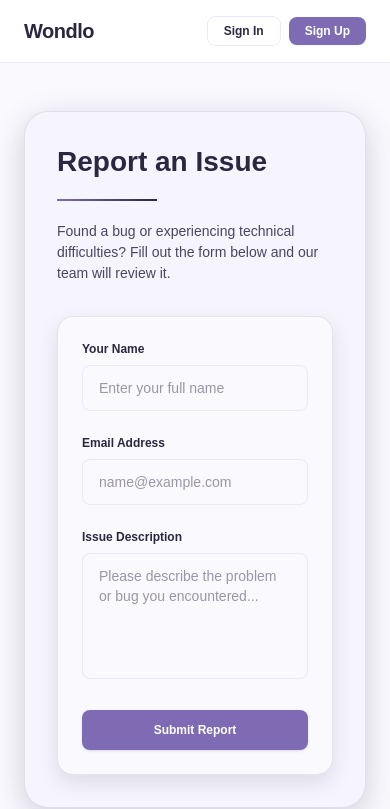
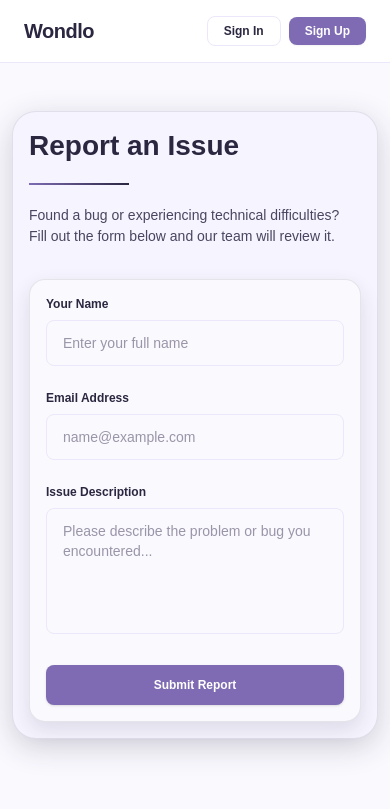
Before and after one commit to Estilo85/Wondlo1, a Next.js app: page /report-issue in a window 390 px wide. Shown: the top 809 px of the page. Built offline with nearby package versions, Linux system fonts and the light colour scheme.

Commit message:
Improve report issue form spacing

```diff
--- a/app/report-issue/page.tsx
+++ b/app/report-issue/page.tsx
@@ -21,11 +21,11 @@ export default function ReportIssuePage() {
     <div className="min-h-screen flex flex-col bg-[#FAF9FE] text-[#2B2740]">
       <Navbar />
 
-      <main className="flex-grow w-full max-w-2xl mx-auto px-6 py-12">
+      <main className="flex-grow w-full max-w-2xl mx-auto px-3 sm:px-6 py-12">
 
         {/* Outer Section */}
         <div
-          className="w-full rounded-3xl p-8 sm:p-12"
+          className="w-full rounded-3xl p-4 sm:p-12"
           style={{
             backgroundColor: '#F6F4FE',
             border: '0.1px solid rgba(43, 39, 64, 0.10)',
@@ -70,7 +70,7 @@ export default function ReportIssuePage() {
           {/* Submitted State */}
           {submitted ? (
             <div
-              className="mt-8 rounded-2xl bg-white p-8 text-center"
+              className="mt-8 rounded-2xl bg-white p-6 sm:p-8 text-center"
               style={{
                 border:
                   '0.1px solid rgba(43, 39, 64, 0.10)',
@@ -133,7 +133,7 @@ export default function ReportIssuePage() {
             /* Form */
             <form
               onSubmit={handleSubmit}
-              className="mt-8 space-y-6 rounded-2xl bg-[#FAF9FE] p-6 sm:p-8"
+              className="mt-8 space-y-6 rounded-2xl bg-[#FAF9FE] p-4 sm:p-8"
               style={{
                 border:
                   '0.1px solid rgba(43, 39, 64, 0.10)',
```
